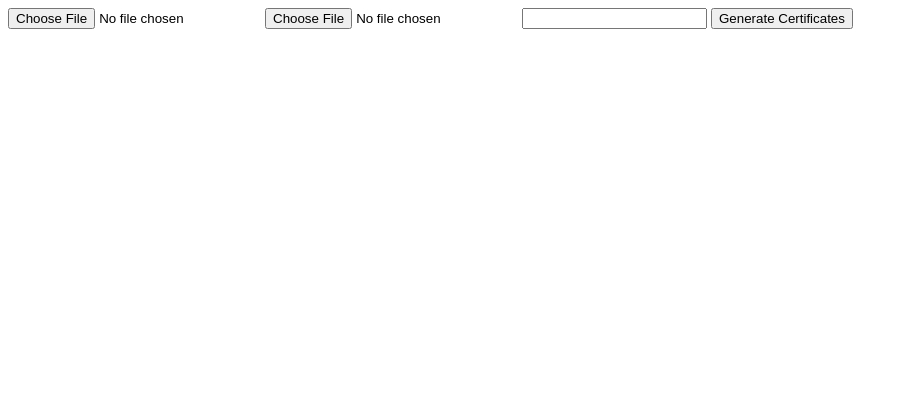
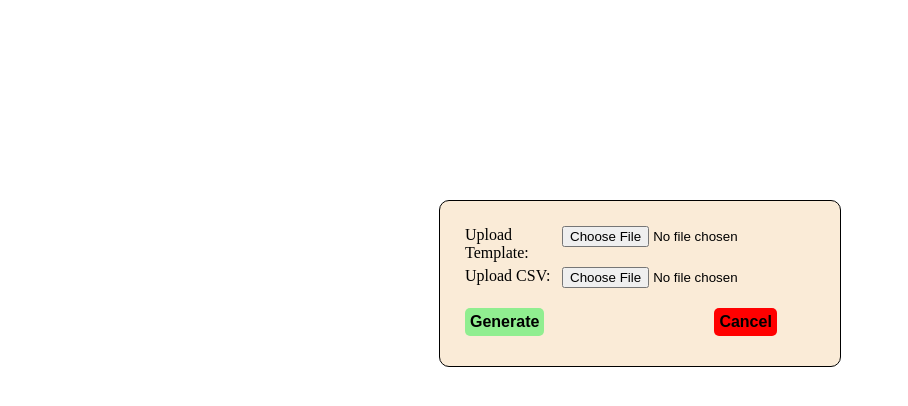
Before and after one commit to mvp-2003/Cert-generator, a Flask app: page / in a window 1280 px wide. Shown: the top 406 px of the page, without its empty margins (0-908 px from the left). Run offline with Flask 3, Linux system fonts and the light colour scheme.

Commit message:
Update home.html

```diff
--- a/templates/home.html
+++ b/templates/home.html
@@ -4,13 +4,74 @@
     <meta charset="UTF-8">
     <meta name="viewport" content="width=device-width, initial-scale=1.0">
     <title>Certificate Generator</title>
+    <style>
+        button[type=submit]
+        {
+            background-color: lightgreen;
+            padding: 5px;
+            border-radius: 5px;
+            font-weight: bold;
+            font-size: 16px;
+            border: none;
+            cursor: pointer;
+        }
+        button[type=submit]:hover{
+            border: 1px solid blue;
+            color: blue;
+        }
+        button[type=reset]
+        {
+            background-color: red;
+            padding: 5px;
+            border-radius: 5px;
+            font-weight: bold;
+            font-size: 16px;
+            border: none;
+            cursor: pointer;
+        }
+        button[type=reset]:hover{
+            border: 1px solid black;
+            color: black;
+        }
+        form{
+            border: 1px solid black;
+            background-color: antiquewhite;
+            width:350px;
+            height: max-content;
+            padding: 25px;
+            margin: auto;
+            margin-top: 200px;
+            border-radius: 10px;
+        }
+        div{
+            margin-bottom: 5px;
+            display: flex;
+        }
+        label{
+            width: 150px;
+            margin-right: 10px;
+        }
+        .btn{
+            margin-top: 20px;
+            display: flex;
+            gap: 170px;
+        }
+    </style>
 </head>
 <body>
     <form action="/" method="post" enctype="multipart/form-data">
+        <div>
+        <label for="">Upload Template: </label>
         <input type="file" name="cert_image" accept=".png">
+    </div>
+    <div>
+        <label for="">Upload CSV: </label>
         <input type="file" name="names" accept=".txt">
-        <input type="text" name="directory">
-        <input type="submit" value="Generate Certificates">
+    </div>
+    <div class="btn">
+        <button type="submit">Generate</button>
+        <button type="reset">Cancel</button>
+    </div>
     </form>
 </body>
 </html>
```
